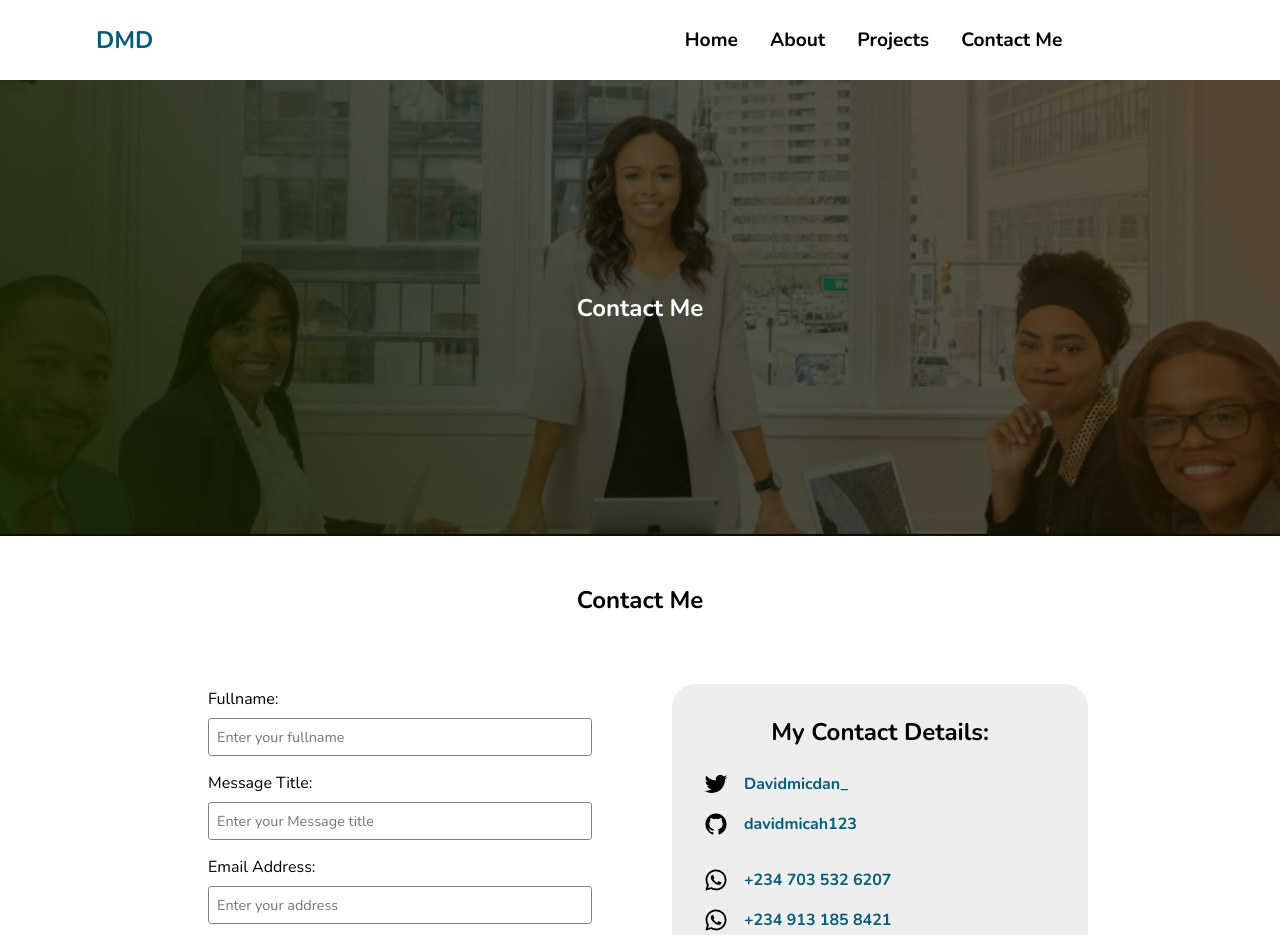
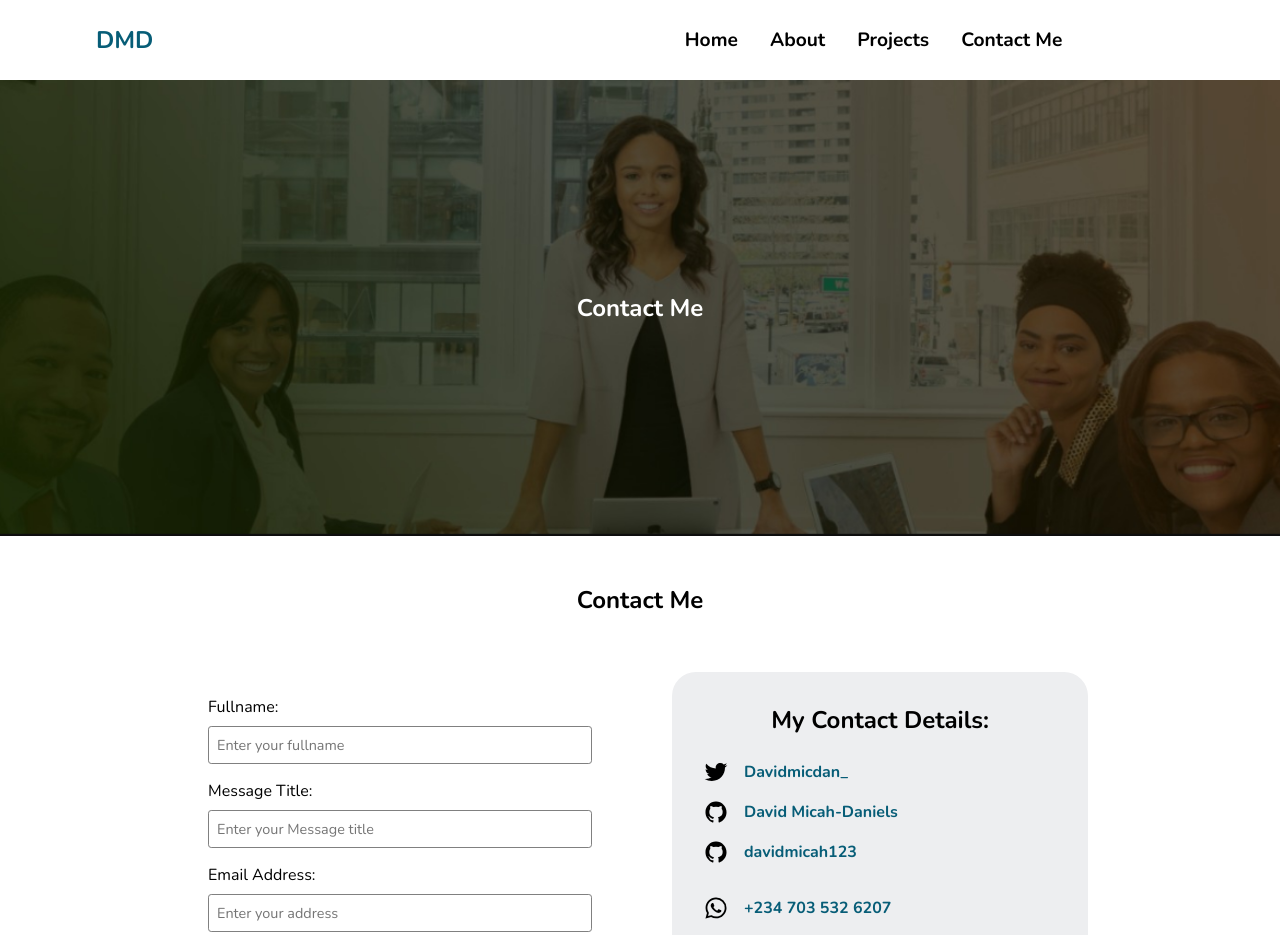
Before and after one commit to davidmicah123/Portfolio-Revamp, a React (Create React App) app: page /Contact in a window 1280 px wide. Shown: the top 935 px of the page. Built offline with nearby package versions, Linux system fonts and the light colour scheme.

Commit message:
Updated website

```diff
--- a/src/Components/ContactForm/ContactForm.js
+++ b/src/Components/ContactForm/ContactForm.js
@@ -40,6 +40,12 @@ const ContactForm = () => {
                   <ion-icon name="logo-twitter"></ion-icon>
                   <Link to="https://x.com/Davidmicdan_" target="blank">
                     <p>Davidmicdan_</p>
+                  </Link>
+                </li>
+                <li>
+                  <ion-icon name="logo-github"></ion-icon>
+                  <Link to="https://github.com/davidmicah123" target="blank">
+                    <p>David Micah-Daniels</p>
                   </Link>
                 </li>
                 <li>
```
